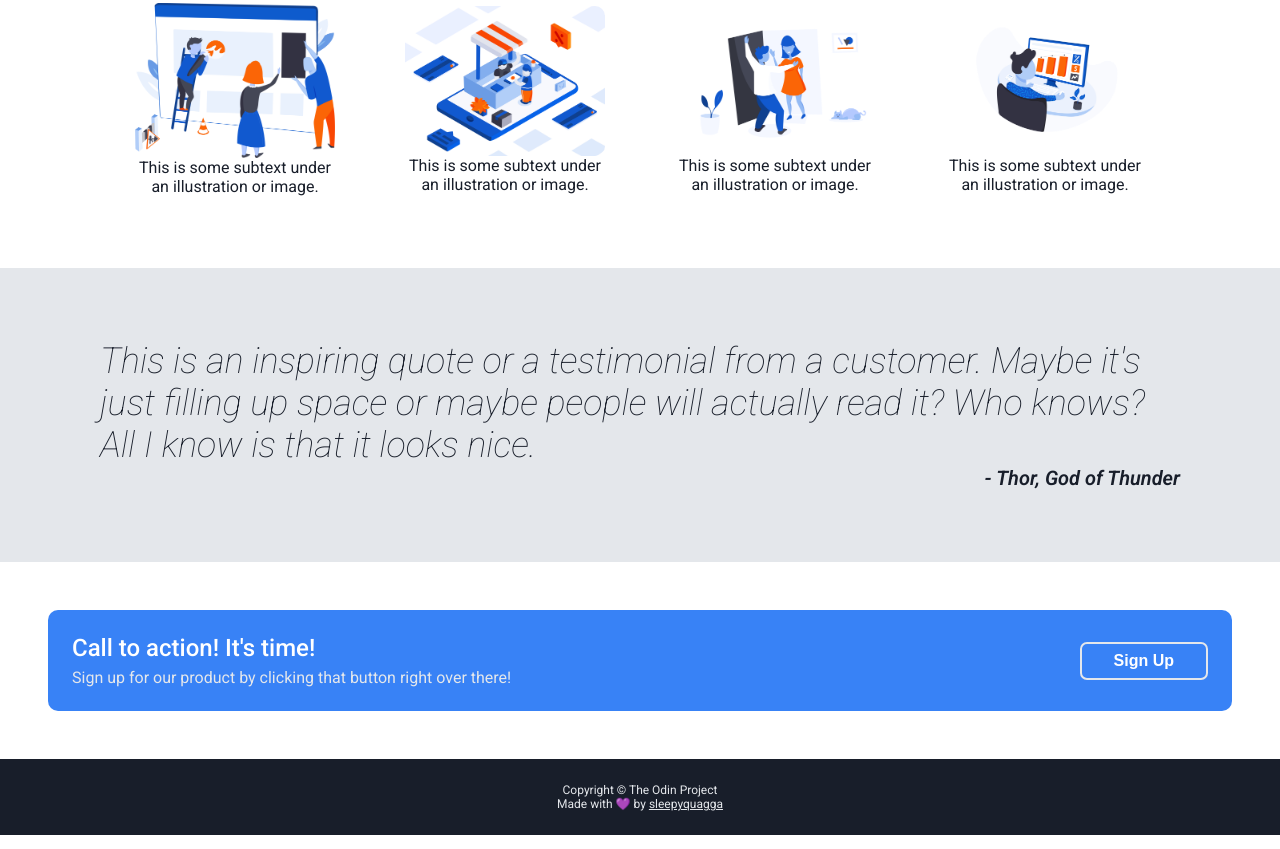
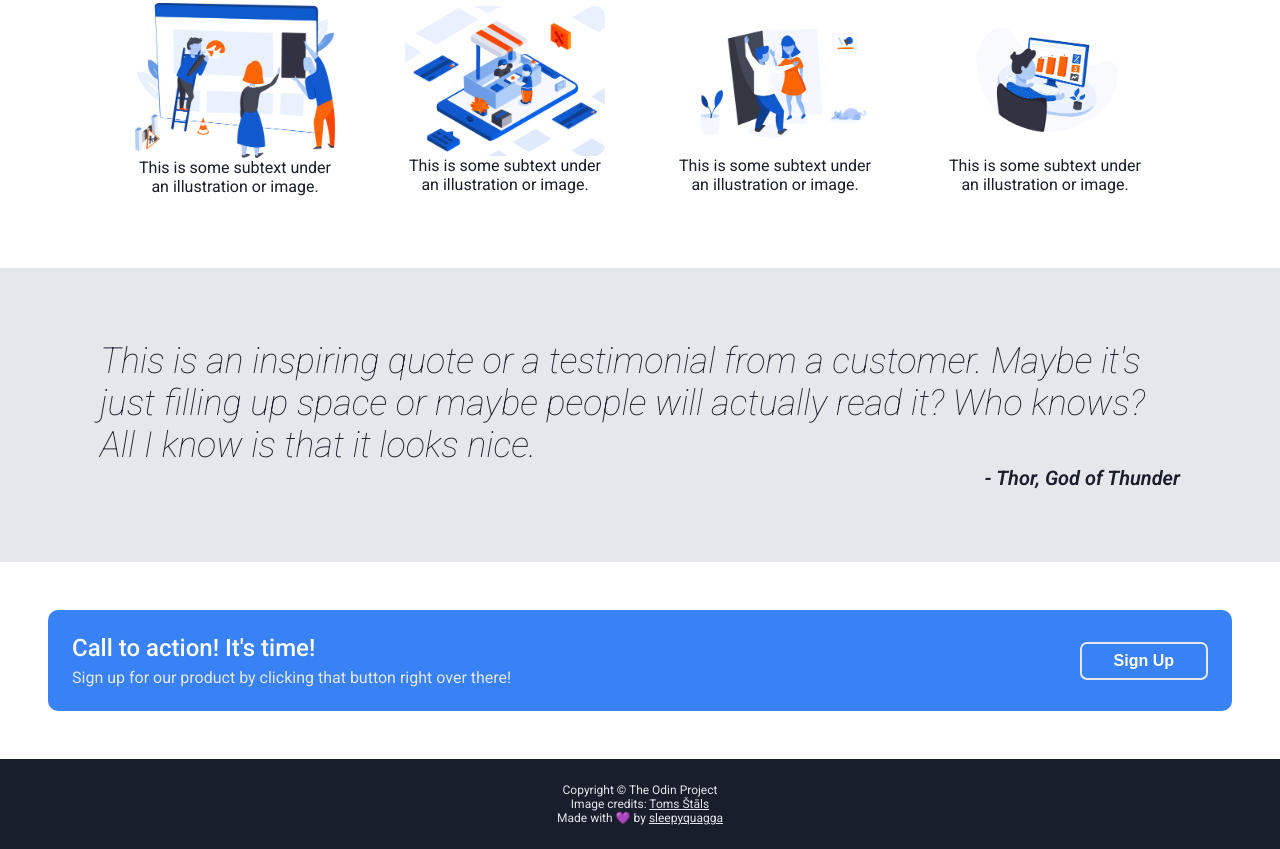
Before and after one commit to smallerchaos/odin-landing-page, a plain HTML site: page index.html in a window 1280 px wide. Shown: the part 494-1343 px from the top of the page. Drawn offline with Linux system fonts and the light colour scheme.

Commit message:
Add image credits to page

```diff
--- a/index.html
+++ b/index.html
@@ -61,7 +61,8 @@
     </div>
     <div class="footer">
         <p>Copyright &copy; The Odin Project</p>
-        <p>Made with 💜 by <a href="https://github.com/sleepyquagga">sleepyquagga</a></p>
+        <p>Image credits: <a href="https://unsplash.com/@tomsdesign" target="_blank">Toms Štāls</a></p>
+        <p>Made with 💜 by <a href="https://github.com/sleepyquagga" target="_blank">sleepyquagga</a></p>
     </div>
 </body>
 </html>
```
